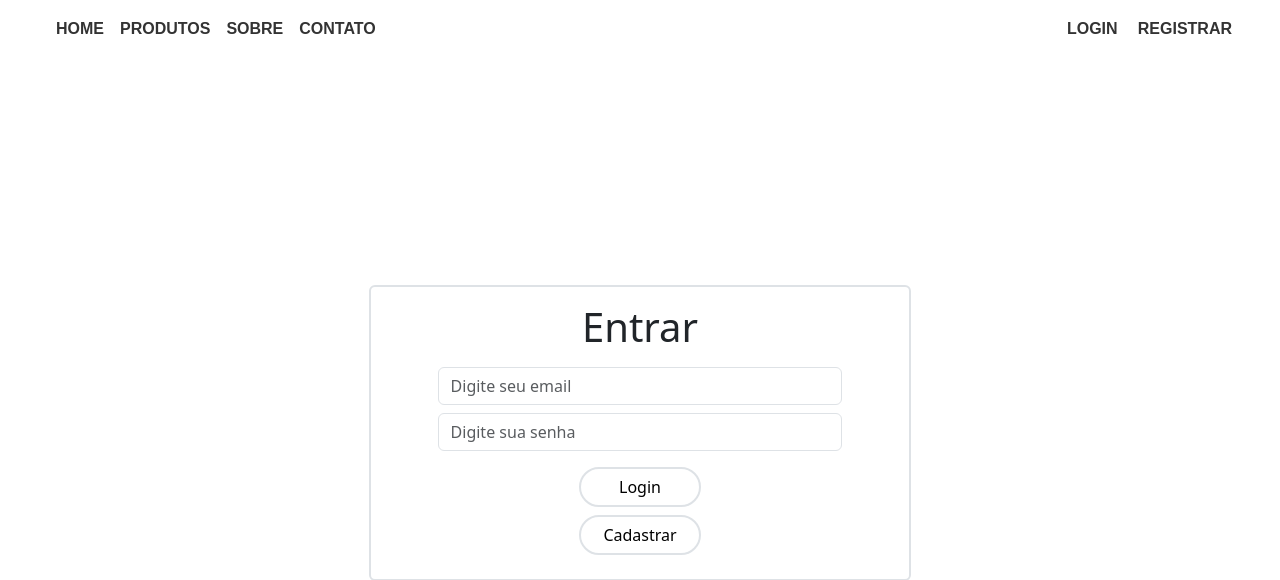
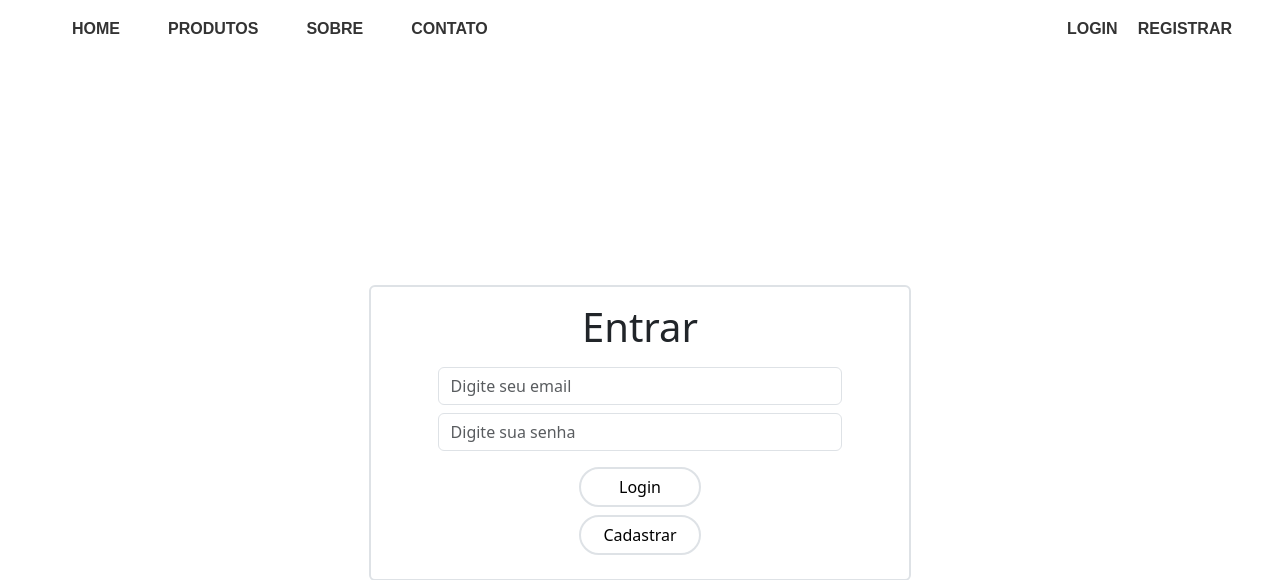
Before and after one commit to AfonsoDolmen/projeto-ecommerce, a Django app: page / in a window 1280 px wide. Shown: the top 580 px of the page. Run offline with Django 5.2, Linux system fonts and the light colour scheme.

Commit message:
Ajustes no espaçamento do header.

```diff
--- a/setup/templates/components/_header.html
+++ b/setup/templates/components/_header.html
@@ -3,10 +3,10 @@
         <div class="col left-side-header">
             <div class="p-2 menu-container">
                 <ul class="d-flex menu-list">
-                    <li class="menu-element mx-2"><a class="menu-link-element header-link" href="#">HOME</a></li>
-                    <li class="menu-element mx-2"><a class="menu-link-element header-link" href="#">PRODUTOS</a></li>
-                    <li class="menu-element mx-2"><a class="menu-link-element header-link" href="#">SOBRE</a></li>
-                    <li class="menu-element mx-2"><a class="menu-link-element header-link" href="#">CONTATO</a></li>
+                    <li class="menu-element mx-4"><a class="menu-link-element header-link" href="#">HOME</a></li>
+                    <li class="menu-element mx-4"><a class="menu-link-element header-link" href="#">PRODUTOS</a></li>
+                    <li class="menu-element mx-4"><a class="menu-link-element header-link" href="#">SOBRE</a></li>
+                    <li class="menu-element mx-4"><a class="menu-link-element header-link" href="#">CONTATO</a></li>
                 </ul>
             </div>
         </div>
```
